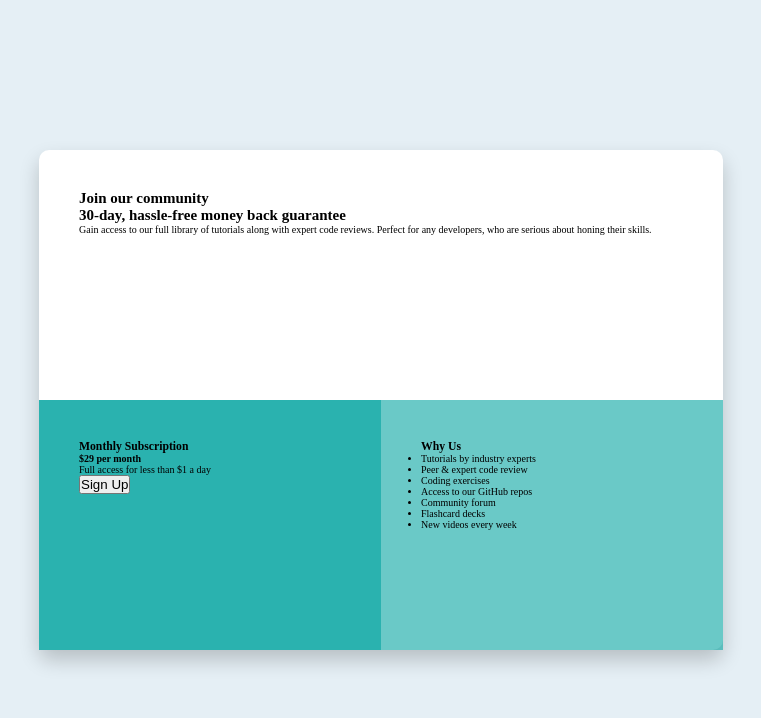
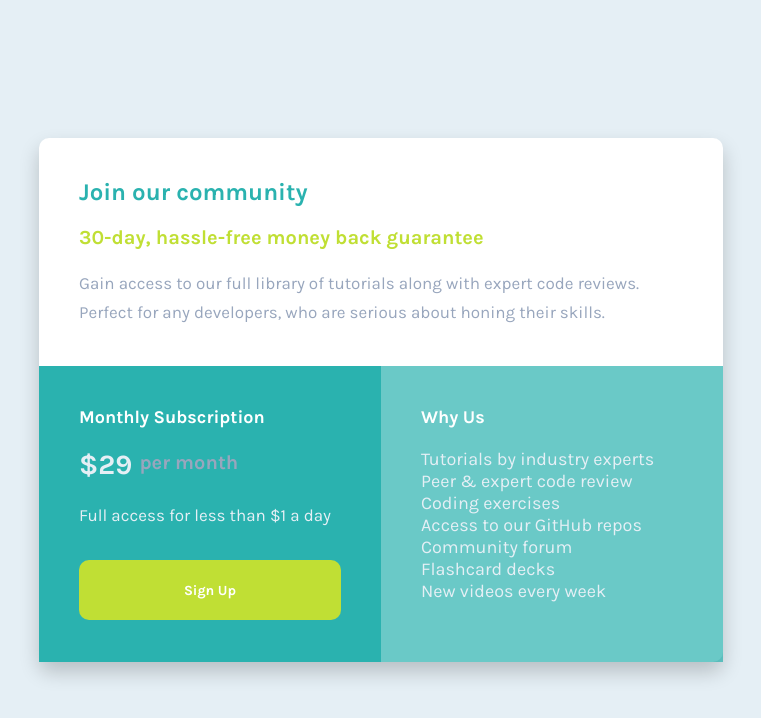
Before and after one commit to Ruffyi/Single-Price-Grid-Component, a website: page index.html in a window 1280 px wide. Shown: the whole page, without its empty margins (259-1020 px from the left). Drawn offline with Linux system fonts and the light colour scheme.

Commit message:
Finally commit

```diff
--- a/scss/abstracts/_variables.scss
+++ b/scss/abstracts/_variables.scss
@@ -1,8 +1,11 @@
 $fs-map: (
 	'primary': 62.5%,
+	'secondary': 56.25%,
+	'third': 50%,
 );
 
 $breakpoints-map: (
+	'1073': 67rem,
 	'730': 45.625rem,
 );
 
--- a/scss/base/_reset.scss
+++ b/scss/base/_reset.scss
@@ -15,4 +15,11 @@
 html {
 	box-sizing: border-box;
 	font-size: map-get($fs-map, 'primary');
+	font-family: 'Karla', 'sans-serif';
+	@include mediaQuery(map-get($breakpoints-map, '1073')) {
+		font-size: map-get($fs-map, 'secondary');
+	}
+	@include mediaQuery(map-get($breakpoints-map, '730')) {
+		font-size: map-get($fs-map, 'third');
+	}
 }
--- a/scss/base/_typography.scss
+++ b/scss/base/_typography.scss
@@ -0,0 +1,26 @@
+.heading__primary {
+	font-size: 2.4rem;
+	color: var(--clr-primary-cyan);
+}
+
+.heading__secondary {
+	margin: 2rem 0;
+	font-size: 2rem;
+	color: var(--clr-primary-bright-yellow);
+}
+
+.heading__third {
+	font-size: 1.8rem;
+	color: var(--clr-neutral-white);
+}
+
+.paragraph {
+	font-size: 1.7rem;
+	line-height: 1.7;
+	&--gray {
+		color: var(--clr-neutral-grayish-blue);
+	}
+	&--white {
+		color: var(--clr-neutral-light-gray);
+	}
+}
--- /dev/null
+++ b/scss/components/_btn.scss
@@ -0,0 +1,13 @@
+.btn {
+	width: 100%;
+	height: 6rem;
+	border-radius: 1rem;
+	background-color: var(--clr-primary-bright-yellow);
+	color: var(--clr-neutral-white);
+	font-weight: 700;
+	font-family: inherit;
+	font-size: 1.4rem;
+	margin-top: 3rem;
+	border: none;
+	cursor: pointer;
+}
--- a/scss/components/_card.scss
+++ b/scss/components/_card.scss
@@ -1,12 +1,13 @@
 .card {
 	width: 60%;
-	height: 50rem;
 	display: grid;
-	grid-template-columns: repeat(auto-fit, minmax(25rem, 1fr));
-	grid-template-rows: repeat(2, 1fr);
+	grid-template-columns: repeat(auto-fit, minmax(30%, 1fr));
 	background-color: var(--clr-neutral-white);
 	border-radius: 1rem;
 	box-shadow: 0 1rem 2rem var(--clr-neutral-box-shadow);
+	@include mediaQuery(map-get($breakpoints-map, '730')) {
+		width: 80%;
+	}
 	&__information {
 		grid-column: 1/3;
 	}
@@ -23,6 +24,25 @@
 			grid-row: 3/4;
 		}
 	}
+	&__price {
+		display: block;
+		margin: 2rem 0;
+		font-size: 2.8rem;
+		color: var(--clr-neutral-light-gray);
+		&--addition {
+			font-size: 2rem;
+			color: var(--clr-neutral-grayish-blue);
+			vertical-align: 0.5rem;
+		}
+	}
+	&__list {
+		list-style-type: none;
+		margin: 2rem 0;
+	}
+	&__item {
+		font-size: 1.8rem;
+		color: var(--clr-neutral-light-gray);
+	}
 	& > * {
 		padding: 4rem;
 		@include mediaQuery(map-get($breakpoints-map, '730')) {
--- a/scss/layout/_wrapper.scss
+++ b/scss/layout/_wrapper.scss
@@ -1,5 +1,4 @@
 .wrapper {
 	max-width: $wrapper-width;
-	width: 100%;
 	margin: 0 auto;
 }
--- a/scss/style.scss
+++ b/scss/style.scss
@@ -7,3 +7,4 @@
 @import './pages/main';
 @import './components/card';
 @import './components/container';
+@import './components/btn';
```
Also changed, not shown: dist/css/style.css, 1 other file.
